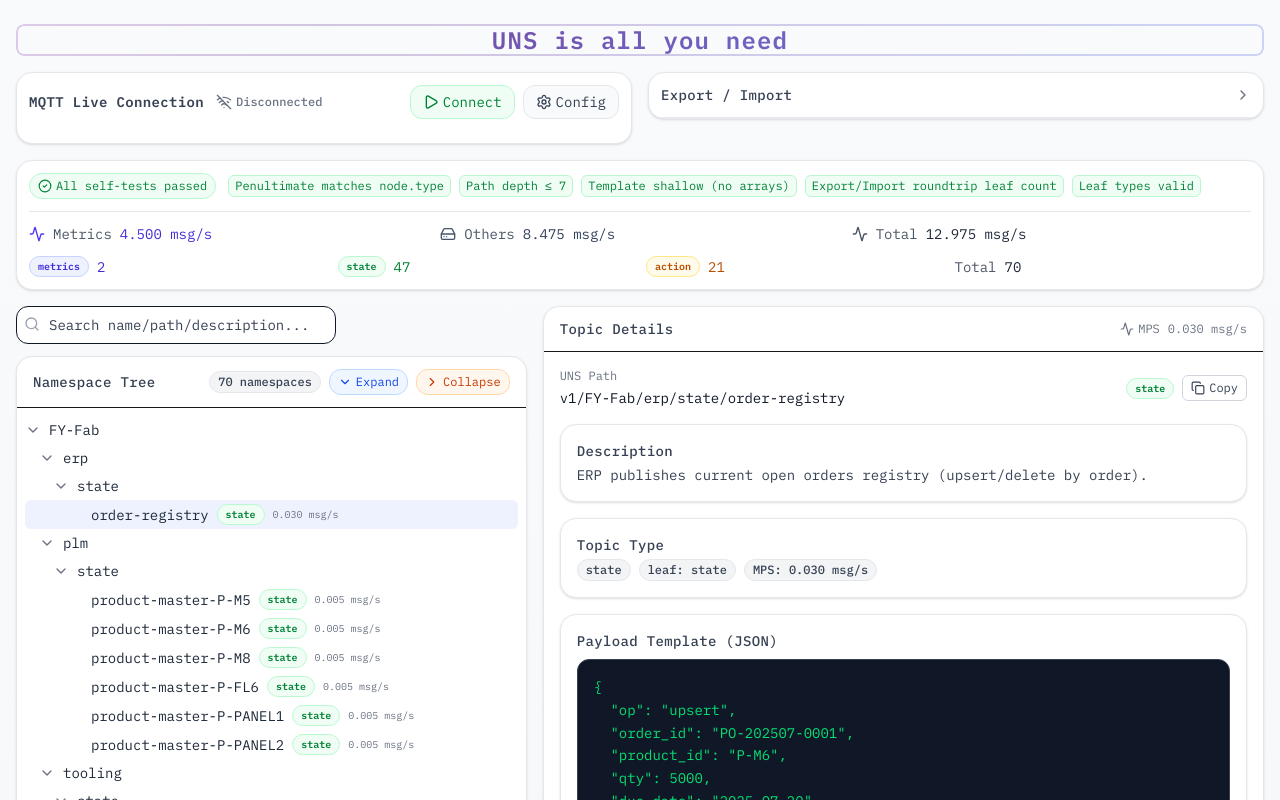
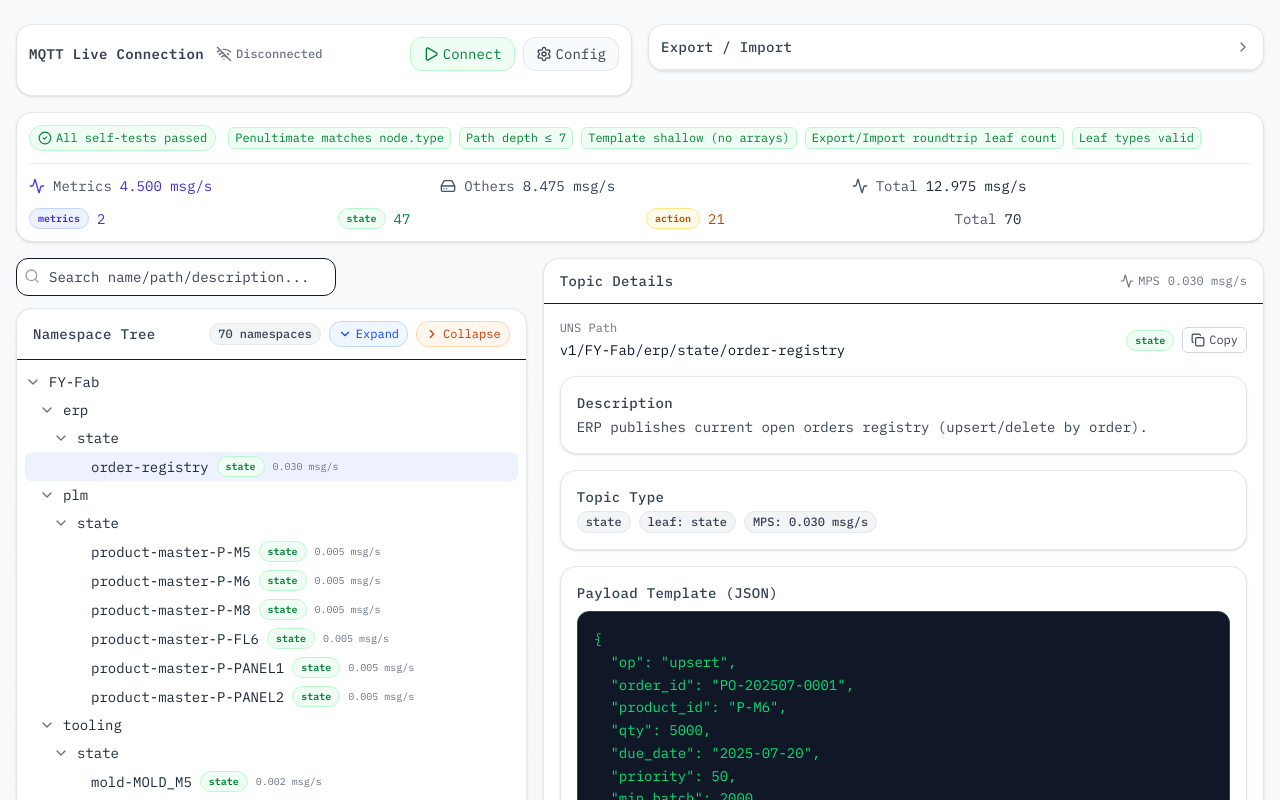
Before and after one commit to M3rcyzzz/UNSapp, a Next.js app: page / in a window 1280 px wide. Shown: the top 800 px of the page. Built offline with nearby package versions, Linux system fonts and the light colour scheme.

Commit message:
删了标题

```diff
--- a/src/app/page.tsx
+++ b/src/app/page.tsx
@@ -491,9 +491,6 @@ export default function UNSInteractiveBrowser() {
   return (
     <div className="min-h-screen w-full bg-gradient-to-b from-gray-50 to-gray-100">
       <div className="max-w-7xl mx-auto px-4 py-6">
-        <div className="mb-4 text-center">
-          <h1 className="text-2xl font-bold tracking-tight cool-title">UNS is all you need</h1>
-        </div>
 
         {/* MQTT and Import/Export - Side by Side */}
         <div className="mb-4 grid grid-cols-1 lg:grid-cols-2 gap-4">
```
